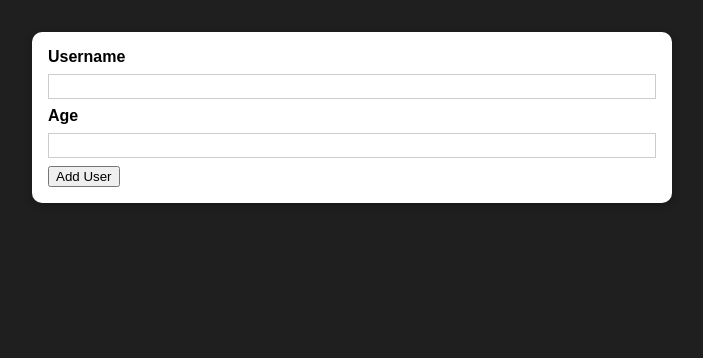
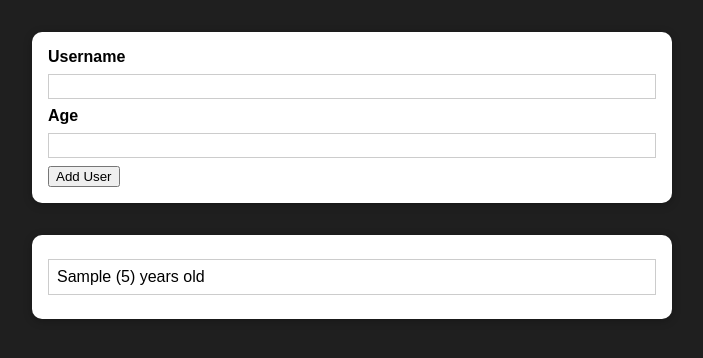
Before and after one commit to Arunthamizh/react-practice_project_08, a React (Create React App) app: page / in a window 1280 px wide. Both pictures are taken after typing "Sample", "5" into the empty fields and a click on the button "Add User". Shown: the top 358 px of the page, without its empty margins (288-991 px from the left). Built offline with nearby package versions, Linux system fonts and the light colour scheme.

Commit message:
add user in the list

```diff
--- a/src/App.js
+++ b/src/App.js
@@ -4,9 +4,18 @@ import UserList from "./components/Users/UserList";
 
 function App() {
   const [userList, setUserList] = useState([]);
+
+  const addUserHandler = (uName, uAge) => {
+    setUserList((previousList) => {
+      return [
+        ...previousList,
+        { name: uName, age: uAge, id: Math.random().toString() },
+      ];
+    });
+  };
   return (
     <div>
-      <AddUser />
+      <AddUser onAddUser={addUserHandler} />
       <UserList users={userList} />
     </div>
   );
--- a/src/components/Users/AddUser.js
+++ b/src/components/Users/AddUser.js
@@ -23,8 +23,7 @@ function AddUser(props) {
     if (+enteredAge < 1) {
       return;
     }
-
-    console.log(enteredUsername, enteredAge);
+    props.onAddUser(enteredUsername, enteredAge);
     setEnteredUsername("");
     setEnteredAge("");
   };
--- a/src/components/Users/UserList.js
+++ b/src/components/Users/UserList.js
@@ -3,13 +3,13 @@ import classes from "./UserList.module.css";
 import Card from "../UI/Card";
 const UserList = (props) => {
   return (
-    <Card className={classes.user}>
+    <Card className={classes.users}>
       <ul>
-        {props.users.map((user) => {
-          <li>
+        {props.users.map((user) => (
+          <li key={user.id}>
             {user.name} ({user.age}) years old
-          </li>;
-        })}
+          </li>
+        ))}
       </ul>
     </Card>
   );
--- a/src/components/Users/UserList.module.css
+++ b/src/components/Users/UserList.module.css
@@ -0,0 +1,16 @@
+.users {
+    margin: 2rem auto;
+    width: 90%;
+    max-width: 40rem;
+  }
+
+  .users ul {
+    list-style: none;
+    padding: 1rem;
+  }
+
+  .users li {
+    border: 1px solid #ccc;
+    margin: 0.5rem 0;
+    padding: 0.5rem;
+  }
```
